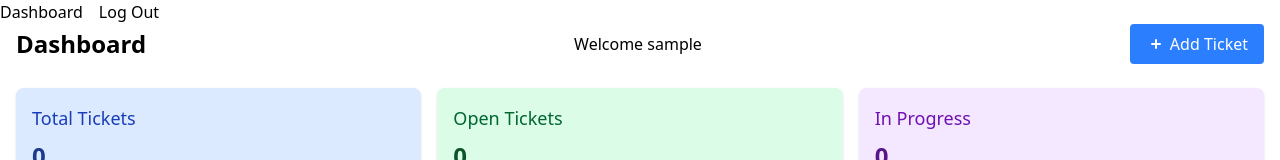
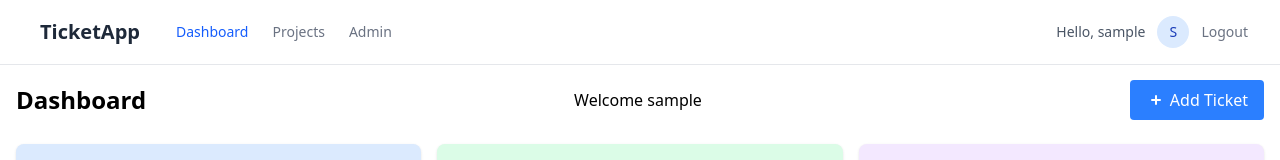
Before and after one commit to SeanVenz/ticketing-system, a React (Vite) app: page /dashboard in a window 1280 px wide. Shown: the top 160 px of the page. Built offline with nearby package versions, Linux system fonts and the light colour scheme; no server answers; sample sign-in values are in the browser's storage.

Commit message:
navbar design

```diff
--- a/src/components/Navbar.jsx
+++ b/src/components/Navbar.jsx
@@ -1,54 +1,228 @@
-import React from "react";
-import { Link, NavLink, useNavigate } from "react-router-dom";
-import { logOut } from "../utils/apiClient";
+import React, { useState } from "react";
+import { Link, useLocation, useNavigate } from "react-router-dom";
+// import Logo from "../assets/logo.svg"; // Replace with your actual logo path
 
 function Navbar() {
-  const userId = localStorage.getItem("userId");
+  const [isMobileMenuOpen, setIsMobileMenuOpen] = useState(false);
+  const location = useLocation();
   const navigate = useNavigate();
 
-  const signOut = () => {
-    logOut();
-    navigate('/');
-  }
+  const isActive = (path) => location.pathname === path;
+  const userName = localStorage.getItem("userName") || "User";
+  const isAdmin = localStorage.getItem("isAdmin") === "true";
 
-  const goToDashboard = () => {
-    const uid = localStorage.getItem('userId')
-    if(uid === 'df8500db-898f-4fb5-9408-a0c98bcf607d')
-      return navigate('/admin')
-    navigate('/dashboard');
-  }
+  const handleLogout = () => {
+    // Clear local storage
+    localStorage.removeItem("token");
+    localStorage.removeItem("userId");
+    localStorage.removeItem("userName");
+    localStorage.removeItem("isAdmin");
+
+    // Redirect to login
+    navigate("/login");
+  };
+
   return (
-    <header className="">
-      {userId ? (
-        <>
-          <div className="absolute flex flex-row gap-4">
-            <button onClick={() => goToDashboard()}>
-              Dashboard
-            </button>
-            <button onClick={() => signOut()}>
-              Log Out
+    <nav className="bg-white border-b border-gray-200 fixed w-full z-30 top-0">
+      <div className="max-w-7xl mx-auto px-4 sm:px-6 lg:px-8">
+        <div className="flex justify-between h-16">
+          {/* Logo and Desktop Navigation */}
+          <div className="flex">
+            <div className="flex-shrink-0 flex items-center">
+              <Link to="/dashboard">
+                {/* <img
+                  className="h-8 w-auto"
+                  src={Logo || "https://tailwindui.com/img/logos/workflow-mark-indigo-600.svg"}
+                  alt="Ticket App"
+                /> */}
+              </Link>
+              <span className="text-xl font-bold ml-2 text-gray-800">TicketApp</span>
+            </div>
+
+            {/* Desktop Navigation Links */}
+            <div className="hidden sm:ml-6 sm:flex sm:items-center">
+              <Link
+                to="/dashboard"
+                className={`px-3 py-2 rounded-md text-sm font-medium ${
+                  isActive("/dashboard")
+                    ? "text-blue-600"
+                    : "text-gray-500 hover:text-blue-600 hover:bg-gray-50"
+                }`}
+              >
+                Dashboard
+              </Link>
+
+              <Link
+                to="/projects"
+                className={`px-3 py-2 rounded-md text-sm font-medium ${
+                  isActive("/projects")
+                    ? "text-blue-600"
+                    : "text-gray-500 hover:text-blue-600 hover:bg-gray-50"
+                }`}
+              >
+                Projects
+              </Link>
+
+              {isAdmin && (
+                <Link
+                  to="/admin"
+                  className={`px-3 py-2 rounded-md text-sm font-medium ${
+                    isActive("/admin")
+                      ? "text-blue-600"
+                      : "text-gray-500 hover:text-blue-600 hover:bg-gray-50"
+                  }`}
+                >
+                  Admin
+                </Link>
+              )}
+            </div>
+          </div>
+
+          {/* User Account Menu */}
+          <div className="hidden sm:ml-6 sm:flex sm:items-center">
+            <div className="ml-3 relative">
+              <div className="flex items-center gap-3">
+                <span className="text-sm text-gray-600">Hello, {userName}</span>
+                <div className="h-8 w-8 rounded-full bg-blue-100 flex items-center justify-center">
+                  <span className="text-sm font-medium text-blue-800">
+                    {userName.charAt(0).toUpperCase()}
+                  </span>
+                </div>
+                <button
+                  onClick={handleLogout}
+                  className="text-sm text-gray-500 hover:text-red-500"
+                >
+                  Logout
+                </button>
+              </div>
+            </div>
+          </div>
+
+          {/* Mobile menu button */}
+          <div className="flex items-center sm:hidden">
+            <button
+              onClick={() => setIsMobileMenuOpen(!isMobileMenuOpen)}
+              className="inline-flex items-center justify-center p-2 rounded-md text-gray-400 hover:text-gray-500 hover:bg-gray-100"
+              aria-expanded="false"
+            >
+              <span className="sr-only">Open main menu</span>
+              {/* Hamburger icon */}
+              <svg
+                className={`${isMobileMenuOpen ? 'hidden' : 'block'} h-6 w-6`}
+                xmlns="http://www.w3.org/2000/svg"
+                fill="none"
+                viewBox="0 0 24 24"
+                stroke="currentColor"
+                aria-hidden="true"
+              >
+                <path
+                  strokeLinecap="round"
+                  strokeLinejoin="round"
+                  strokeWidth="2"
+                  d="M4 6h16M4 12h16M4 18h16"
+                />
+              </svg>
+              {/* X icon */}
+              <svg
+                className={`${isMobileMenuOpen ? 'block' : 'hidden'} h-6 w-6`}
+                xmlns="http://www.w3.org/2000/svg"
+                fill="none"
+                viewBox="0 0 24 24"
+                stroke="currentColor"
+                aria-hidden="true"
+              >
+                <path
+                  strokeLinecap="round"
+                  strokeLinejoin="round"
+                  strokeWidth="2"
+                  d="M6 18L18 6M6 6l12 12"
+                />
+              </svg>
             </button>
           </div>
-        </>
-      ) : (
-        <>
-          <div className="absolute flex flex-row gap-4">
-            <NavLink
-              to="/register"
-              className={({ isActive }) => (isActive ? "active-link" : "")}
+        </div>
+      </div>
+
+      {/* Mobile menu */}
+      <div className={`${isMobileMenuOpen ? 'block' : 'hidden'} sm:hidden`}>
+        <div className="pt-2 pb-3 space-y-1">
+          <Link
+            to="/dashboard"
+            onClick={() => setIsMobileMenuOpen(false)}
+            className={`block px-3 py-2 rounded-md text-base font-medium ${
+              isActive("/dashboard")
+                ? "bg-blue-50 text-blue-600"
+                : "text-gray-500 hover:bg-gray-50 hover:text-blue-600"
+            }`}
+          >
+            Dashboard
+          </Link>
+
+          <Link
+            to="/projects"
+            onClick={() => setIsMobileMenuOpen(false)}
+            className={`block px-3 py-2 rounded-md text-base font-medium ${
+              isActive("/projects")
+                ? "bg-blue-50 text-blue-600"
+                : "text-gray-500 hover:bg-gray-50 hover:text-blue-600"
+            }`}
+          >
+            Projects
+          </Link>
+
+          {isAdmin && (
+            <Link
+              to="/admin"
+              onClick={() => setIsMobileMenuOpen(false)}
+              className={`block px-3 py-2 rounded-md text-base font-medium ${
+                isActive("/admin")
+                  ? "bg-blue-50 text-blue-600"
+                  : "text-gray-500 hover:bg-gray-50 hover:text-blue-600"
+              }`}
             >
-              Register
-            </NavLink>
-            <NavLink
-              to="/login"
-              className={({ isActive }) => (isActive ? "active-link" : "")}
+              Admin
+            </Link>
+          )}
+        </div>
+
+        {/* Mobile user info */}
+        <div className="pt-4 pb-3 border-t border-gray-200">
+          <div className="flex items-center px-4">
+            <div className="flex-shrink-0">
+              <div className="h-10 w-10 rounded-full bg-blue-100 flex items-center justify-center">
+                <span className="text-sm font-medium text-blue-800">
+                  {userName.charAt(0).toUpperCase()}
+                </span>
+              </div>
+            </div>
+            <div className="ml-3">
+              <div className="text-base font-medium text-gray-800">{userName}</div>
+            </div>
+            <button
+              onClick={handleLogout}
+              className="ml-auto flex-shrink-0 bg-white p-1 text-gray-400 hover:text-red-500"
             >
-              Log in
-            </NavLink>
+              <span className="sr-only">Logout</span>
+              {/* Logout icon */}
+              <svg
+                xmlns="http://www.w3.org/2000/svg"
+                className="h-6 w-6"
+                fill="none"
+                viewBox="0 0 24 24"
+                stroke="currentColor"
+              >
+                <path
+                  strokeLinecap="round"
+                  strokeLinejoin="round"
+                  strokeWidth={2}
+                  d="M17 16l4-4m0 0l-4-4m4 4H7m6 4v1a3 3 0 01-3 3H6a3 3 0 01-3-3V7a3 3 0 013-3h4a3 3 0 013 3v1"
+                />
+              </svg>
+            </button>
           </div>
-        </>
-      )}
-    </header>
+        </div>
+      </div>
+    </nav>
   );
 }
 
--- a/src/components/StatusFilterTab.jsx
+++ b/src/components/StatusFilterTab.jsx
@@ -7,7 +7,7 @@ function StatusFilterTab({ statusFilter, setStatusFilter, openTicketsCount, inPr
         <nav className="flex -mb-px">
           <button
             onClick={() => setStatusFilter("all")}
-            className={`mr-8 py-4 px-1 border-b-2 font-medium text-sm ${
+            className={`mr-8 py-4 px-1 cursor-pointer border-b-2 font-medium text-sm ${
               statusFilter === "all"
                 ? "border-blue-500 text-blue-600"
                 : "border-transparent text-gray-500 hover:text-gray-700 hover:border-gray-300"
@@ -17,7 +17,7 @@ function StatusFilterTab({ statusFilter, setStatusFilter, openTicketsCount, inPr
           </button>
           <button
             onClick={() => setStatusFilter("open")}
-            className={`mr-8 py-4 px-1 border-b-2 font-medium text-sm ${
+            className={`mr-8 py-4 cursor-pointer px-1 border-b-2 font-medium text-sm ${
               statusFilter === "open"
                 ? "border-green-500 text-green-600"
                 : "border-transparent text-gray-500 hover:text-gray-700 hover:border-gray-300"
@@ -27,7 +27,7 @@ function StatusFilterTab({ statusFilter, setStatusFilter, openTicketsCount, inPr
           </button>
           <button
             onClick={() => setStatusFilter("inProgress")}
-            className={`mr-8 py-4 px-1 border-b-2 font-medium text-sm ${
+            className={`mr-8 py-4 cursor-pointer px-1 border-b-2 font-medium text-sm ${
               statusFilter === "inProgress"
                 ? "border-purple-500 text-purple-600"
                 : "border-transparent text-gray-500 hover:text-gray-700 hover:border-gray-300"
@@ -37,7 +37,7 @@ function StatusFilterTab({ statusFilter, setStatusFilter, openTicketsCount, inPr
           </button>
           <button
             onClick={() => setStatusFilter("closed")}
-            className={`py-4 px-1 border-b-2 font-medium text-sm ${
+            className={`py-4 cursor-pointer px-1 border-b-2 font-medium text-sm ${
               statusFilter === "closed"
                 ? "border-gray-500 text-gray-600"
                 : "border-transparent text-gray-500 hover:text-gray-700 hover:border-gray-300"
--- a/src/pages/Dashboard.jsx
+++ b/src/pages/Dashboard.jsx
@@ -42,7 +42,7 @@ function Dashboard() {
   return (
     <>
       <Navbar />
-      <div className="container mx-auto px-4 py-6">
+      <div className="container mx-auto px-4 mt-14 py-6">
         <div className="flex justify-between items-center mb-6">
           <h1 className="text-2xl font-bold">Dashboard</h1>
           <span>Welcome {userName}</span>
```
